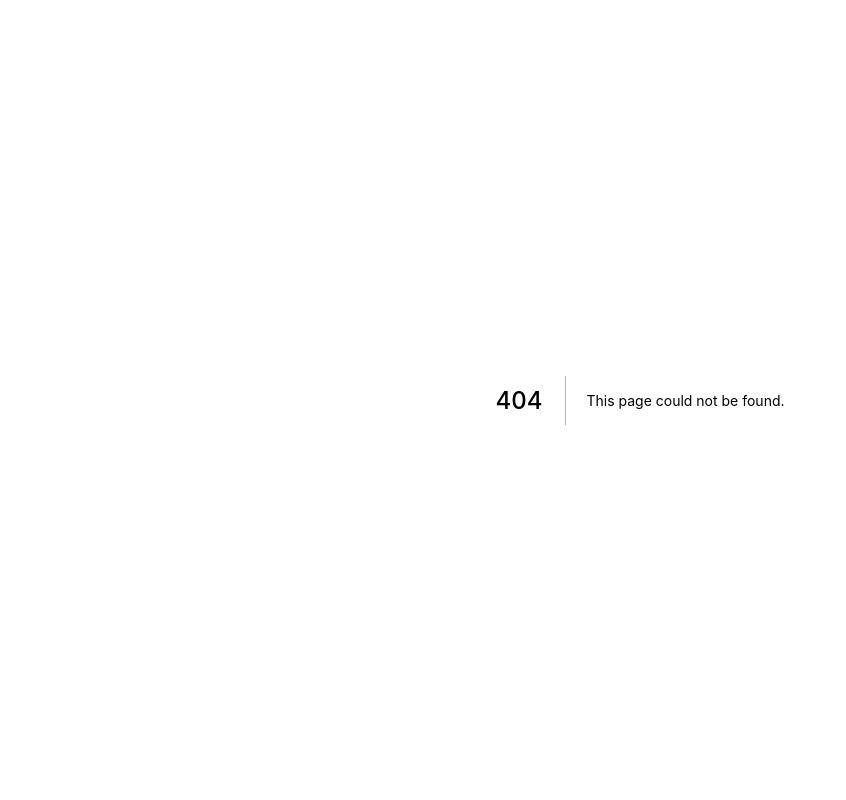
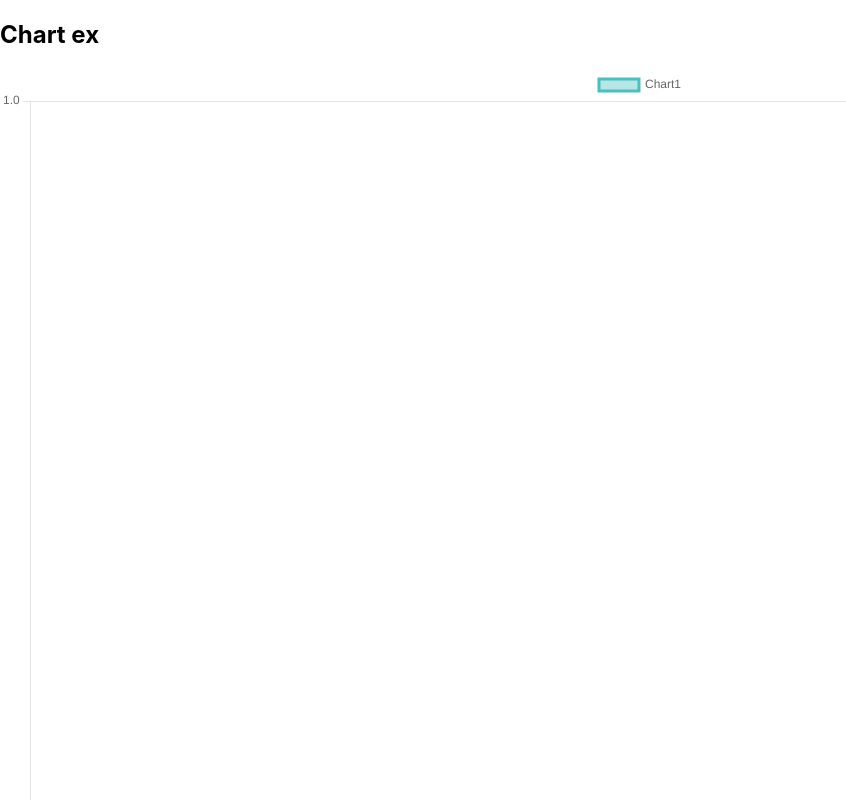
Before and after one commit to burke-md/LMS, a Next.js app in the folder week6/charts/: page /components/LineChart in a window 1280 px wide. Before the commit this address had no page. Shown: the top 800 px of the page, without its empty margins (0-846 px from the left). Built offline with nearby package versions, Linux system fonts and the light colour scheme.

Commit message:
Begin breaking out data to make component more modual."

```diff
--- a/week6/charts/pages/components/charts.js
+++ b/week6/charts/pages/components/LineChart.js
@@ -21,7 +21,7 @@ ChartJS.register(
 );
 
 const data = {
-    labels: ['1', '2', '3'],
+    labels: [],
     datasets: [
         {
             label: "Chart1",
@@ -42,19 +42,23 @@ const data = {
             pointHoverBorderWidth: 2,
             pointRadius: 1,
             pointHitRadius: 10,
-            data: [10, 20, 30]
+            data: []
         }
     ]
 };
 
 export default function LineChart() {
+    const dataArray = [10, 10, 10];
+    const labelsArray = ['1', '2', '3'];
+    const currentData = {...data};
     return (
         <>
             <h2> Chart ex </h2>
             <Line
-                data={data}
-                width={400}
-                height={400}
+                data={currentData}
+                width="2000px"
+                height="2000px"
+                options={{ maintainAspectRatio: false }}
             />
         </>
     )
--- a/week6/charts/pages/onChainData.js
+++ b/week6/charts/pages/onChainData.js
@@ -1,5 +1,5 @@
 import React from "react";
-import LineChart from "./components/charts";
+import LineChart from "./components/LineChart";
 
 export default function OnChainData() {
     return (
```
